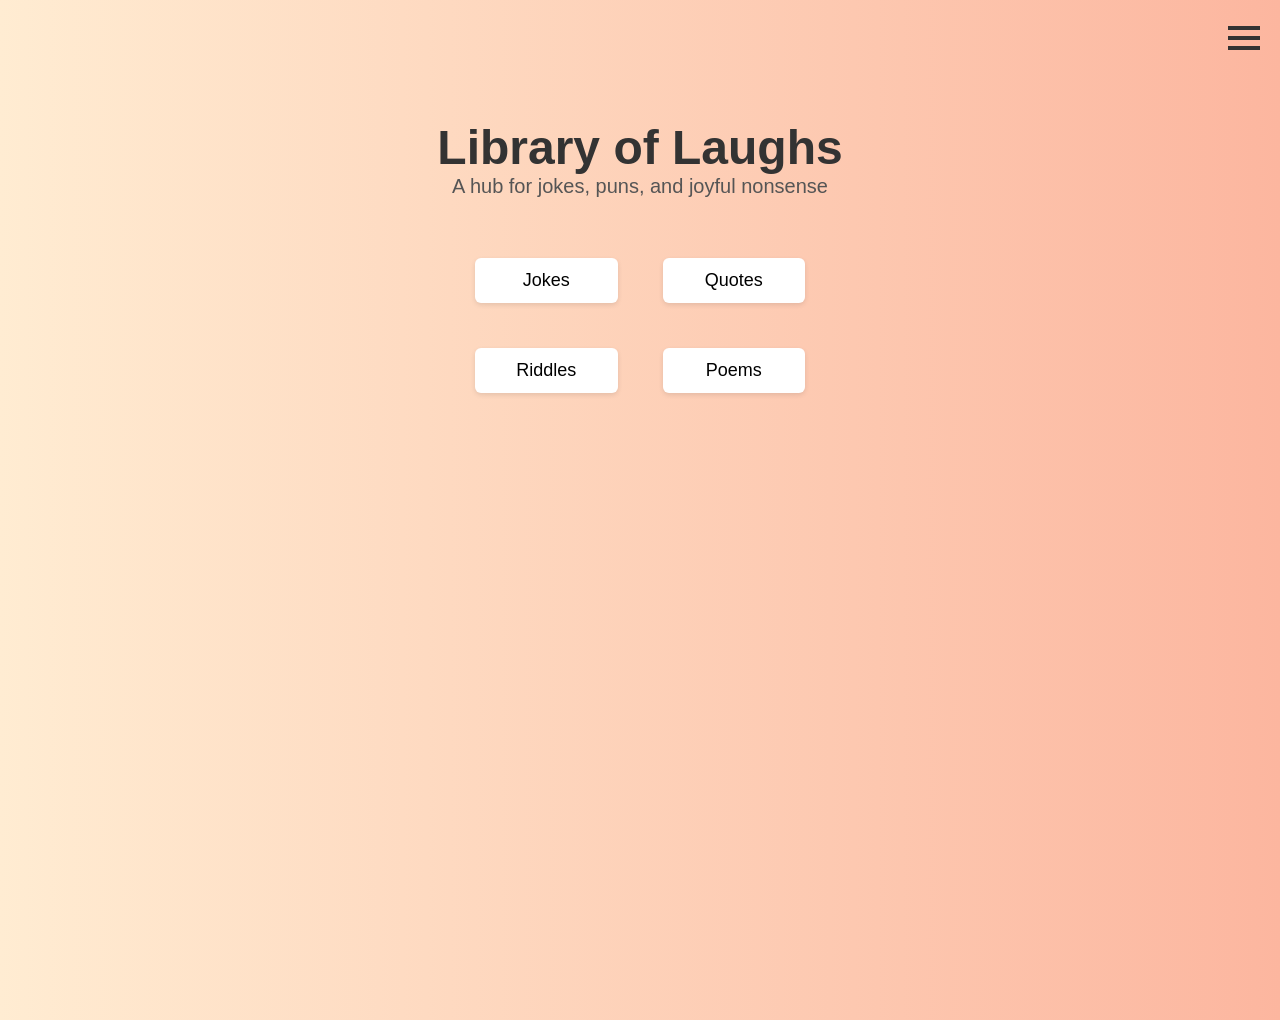
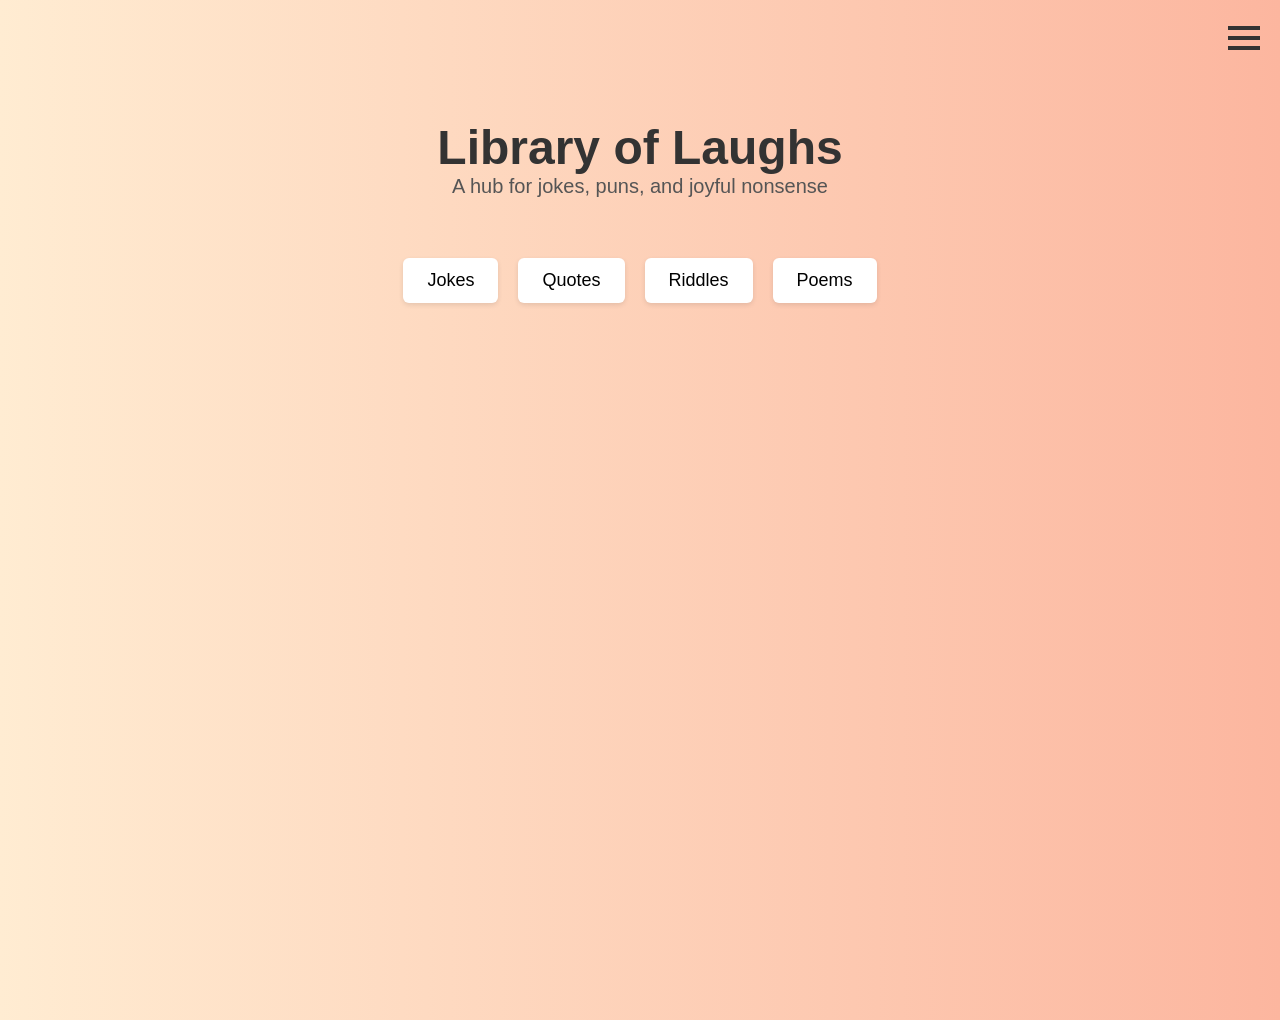

Update styles.css

--- a/styles.css
+++ b/styles.css
@@ -69,13 +69,9 @@ p {
 
 /* Humor category buttons in grid layout */
 .buttons {
-  display: grid;
-  grid-template-columns: repeat(2, 1fr);
-  gap: 25px;
-  width: 350px;
-  margin: 140px;
-  margin-left: auto;
-  margin-right: auto;
+  display: flex;
+  justify-content: center;
+  margin-top: 140px;
 }
 
 .buttons button {
